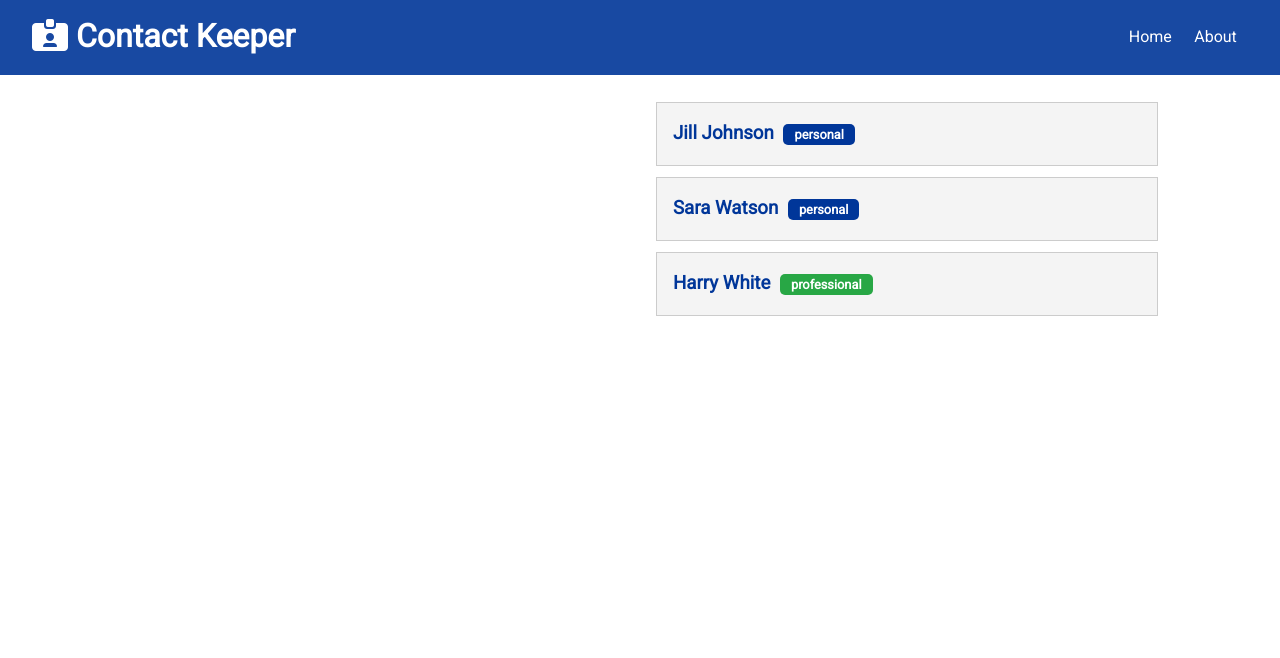
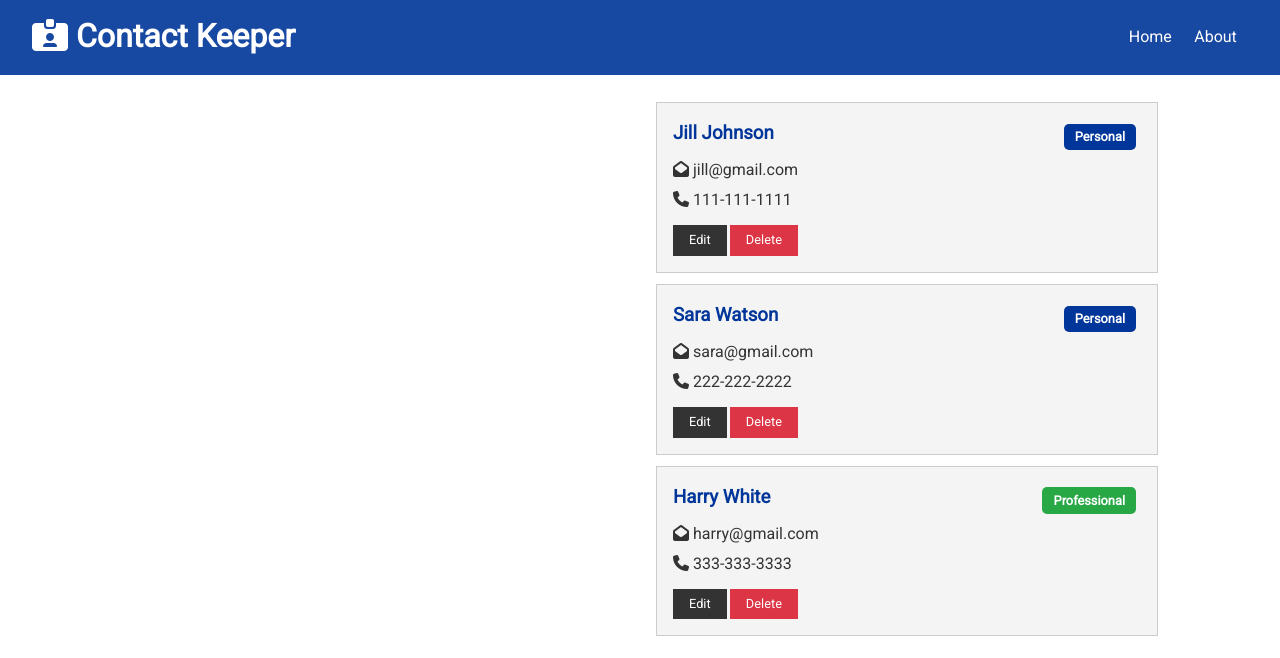
Before and after one commit to darlose04/Contact-Keeper, a React (Create React App) app in the folder client/: page / in a window 1280 px wide. Shown: the top 658 px of the page. Built offline with nearby package versions, Linux system fonts and the light colour scheme.

Commit message:
add styling, html elements

```diff
--- a/client/src/components/contacts/ContactItem.js
+++ b/client/src/components/contacts/ContactItem.js
@@ -1,4 +1,6 @@
 import React from "react";
+import { link } from "fs";
+import PropTypes from "prop-types";
 
 const ContactItem = ({ contact }) => {
   const { id, name, email, phone, type } = contact;
@@ -8,16 +10,37 @@
       <h3 className='text-primary text-left'>
         {name}{" "}
         <span
+          style={{ float: "right" }}
           className={
             "badge " +
             (type === "professional" ? "badge-success" : "badge-primary")
           }
         >
-          {type}
+          {type.charAt(0).toUpperCase() + type.slice(1)}
         </span>
       </h3>
+      <ul className='list'>
+        {email && (
+          <li>
+            <i className='fas fa-envelope-open' /> {email}
+          </li>
+        )}
+        {phone && (
+          <li>
+            <i className='fas fa-phone' /> {phone}
+          </li>
+        )}
+      </ul>
+      <p>
+        <button className='btn btn-dark btn-sm'>Edit</button>
+        <button className='btn btn-danger btn-sm'>Delete</button>
+      </p>
     </div>
   );
 };
 
+ContactItem.propTypes = {
+  contact: PropTypes.object.isRequired
+};
+
 export default ContactItem;
```
